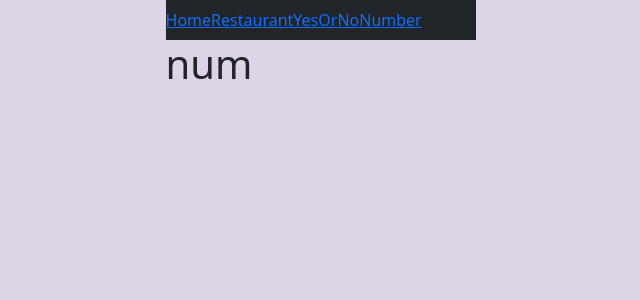
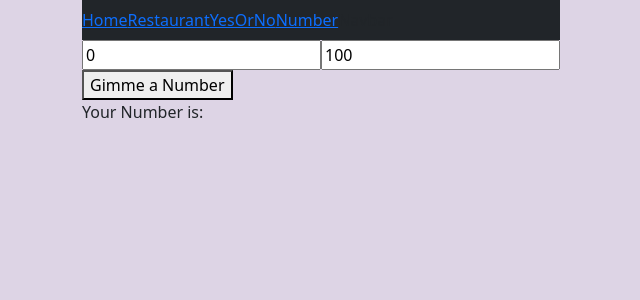
Before and after one commit to ptayab/ThisOrThat, a React (Create React App) app in the folder client/this-or-that/: page /number in a window 1280 px wide. Shown: the top 300 px of the page, without its empty margins (319-959 px from the left). Built offline with nearby package versions, Linux system fonts and the light colour scheme.

Commit message:
Completed Numbers Feature

```diff
--- a/client/this-or-that/src/components/number.component.js
+++ b/client/this-or-that/src/components/number.component.js
@@ -1,15 +1,40 @@
 import React, { Component } from 'react';
 
+export default class Number extends Component {
+  constructor(props) {
+    super(props);
+    this.state = {
+      minimumNumber: 0,
+      maximumNumber: 100,
+      generatedNumber: null,
+    };
+  }
 
-export default class Number extends Component {
+  handleMinimumNumberChange = (e) => {
+    this.setState({ minimumNumber: e.target.value });
+  }
+
+  handleMaximumNumberChange = (e) => {
+    this.setState({ maximumNumber: e.target.value });
+  }
+
+  generateRandomNumber = () => {
+    const { minimumNumber, maximumNumber } = this.state;
+    const randomNumber = Math.floor(Math.random() * (maximumNumber - minimumNumber + 1)) + minimumNumber;
+    this.setState({ generatedNumber: randomNumber });
+  }
+
   render() {
     return (
       <div className="number-container">
-        <h1>num</h1>
         <div className="graphics"></div>
-
+        <div className="number-inputs">
+          <input type="number" value={this.state.minimumNumber} onChange={this.handleMinimumNumberChange} />
+          <input type="number" value={this.state.maximumNumber} onChange={this.handleMaximumNumberChange} />
+        </div>
+        <button onClick={this.generateRandomNumber}>Gimme a Number</button>
+        <div className="generated-number">Your Number is: {this.state.generatedNumber}</div>
       </div>
-
     );
   }
 }
```
